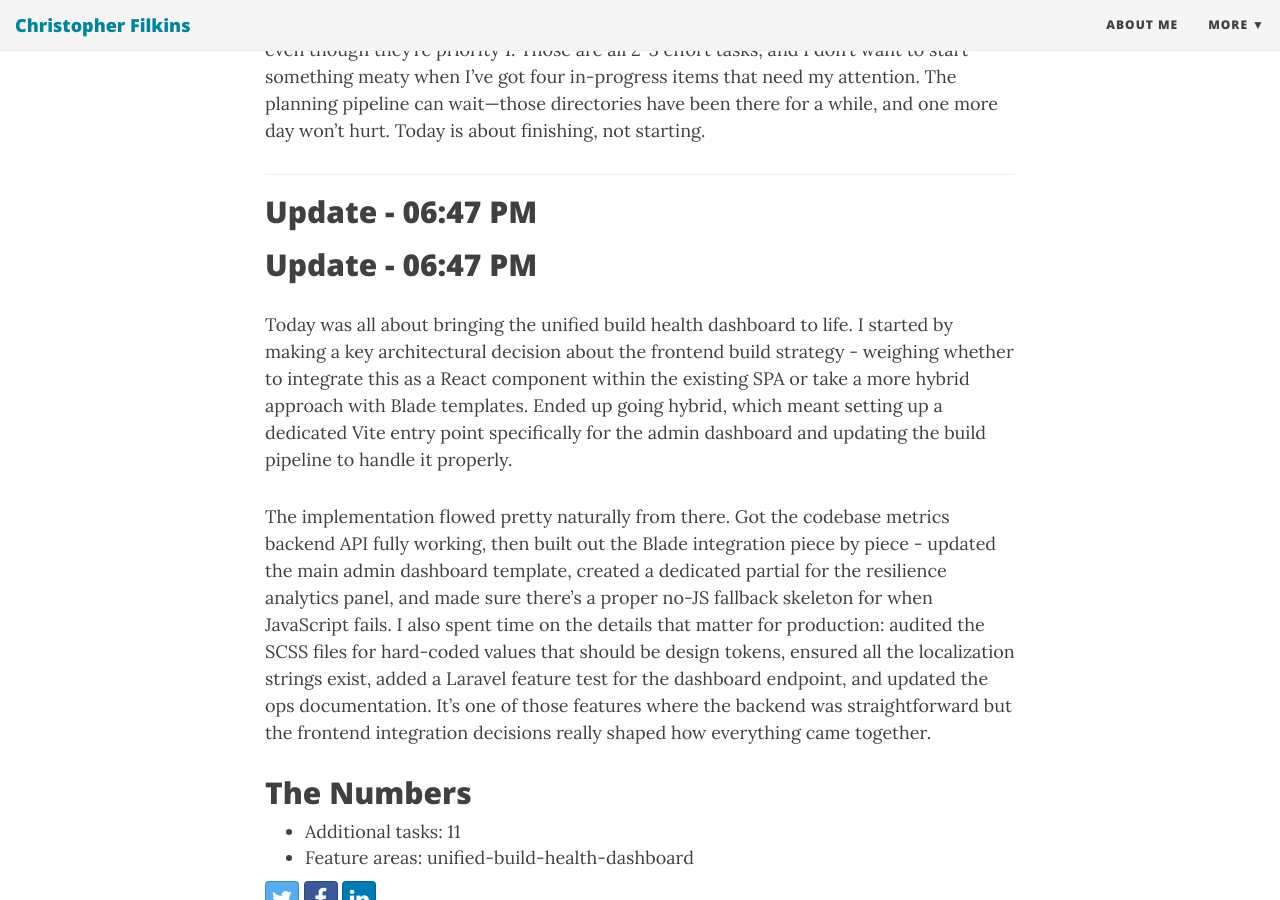
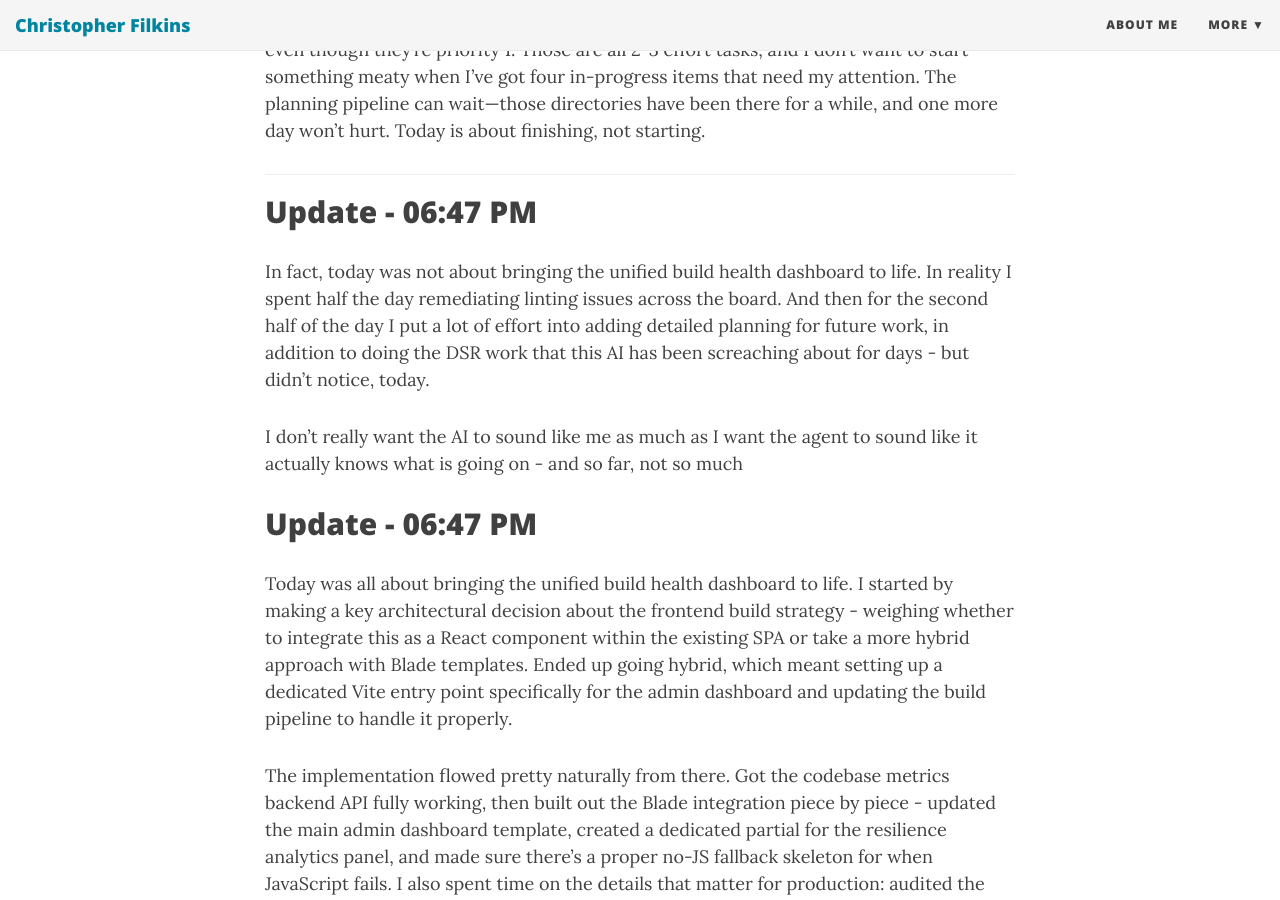
Before and after one commit to filchyboy/filchyboy.github.io, a Jekyll site: the page built from _posts/2025-12-14-todays-plan.md, in a window 1280 px wide and 900 px high, scrolled down 1708 px. Built offline with Jekyll 4.4.1, drawn with Linux system fonts in a browser that asks for light colours; nearby versions of some CDN libraries.

Commit message:
Update daily plan for 2025-12-14: Reflect on linting issues and future work planning

```diff
--- a/_posts/2025-12-14-todays-plan.md
+++ b/_posts/2025-12-14-todays-plan.md
@@ -33,6 +33,10 @@ Nothing's officially blocked right now, which is good. I'm deliberately setting
 
 ## Update - 06:47 PM
 
+In fact, today was not about bringing the unified build health dashboard to life. In reality I spent half the day remediating linting issues across the board. And then for the second half of the day I put a lot of effort into adding detailed planning for future work, in addition to doing the DSR work that this AI has been screaching about for days - but didn't notice, today.
+
+I don't really want the AI to sound like me as much as I want the agent to sound like it actually knows what is going on - and so far, not so much
+
 ## Update - 06:47 PM
 
 Today was all about bringing the unified build health dashboard to life. I started by making a key architectural decision about the frontend build strategy - weighing whether to integrate this as a React component within the existing SPA or take a more hybrid approach with Blade templates. Ended up going hybrid, which meant setting up a dedicated Vite entry point specifically for the admin dashboard and updating the build pipeline to handle it properly.
```
